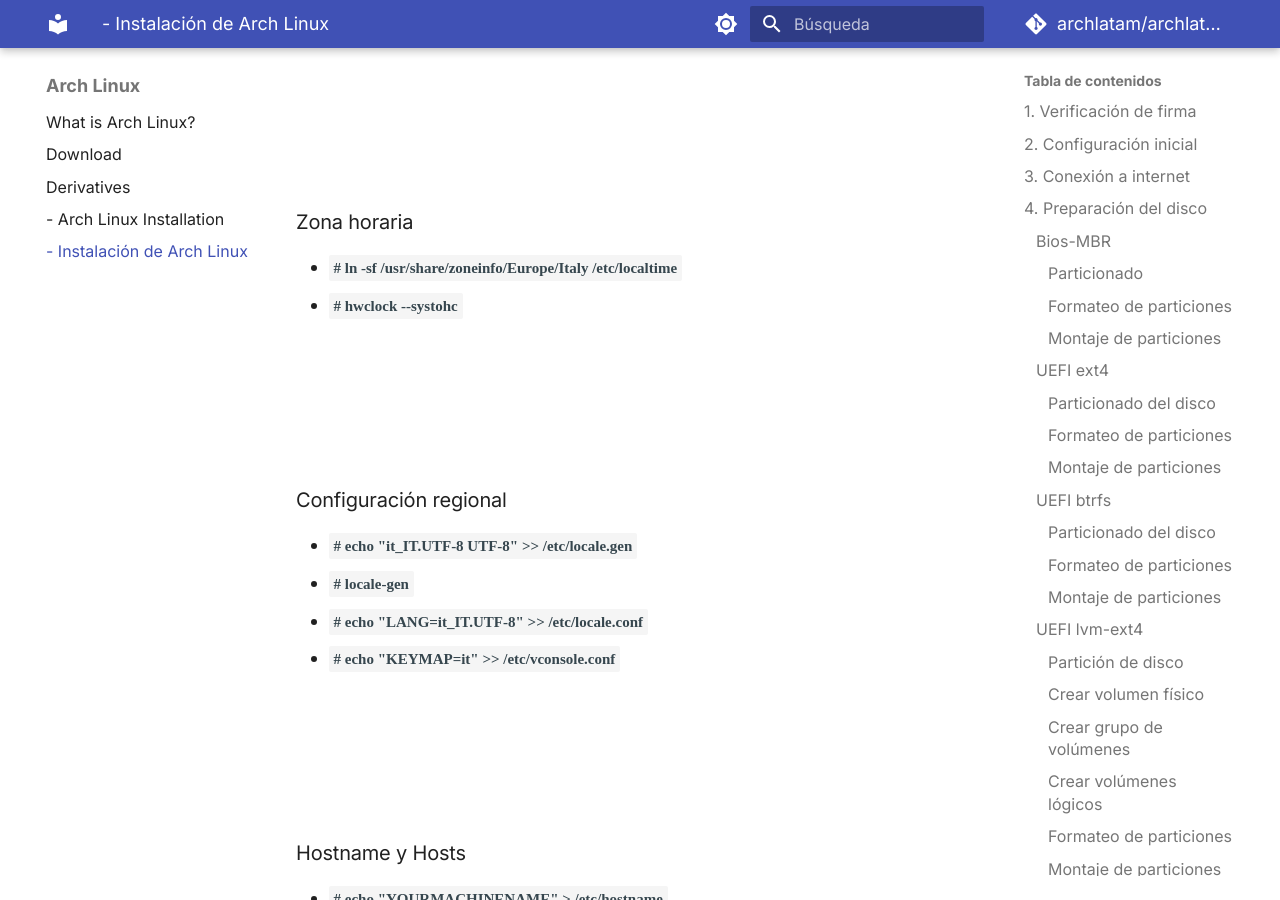
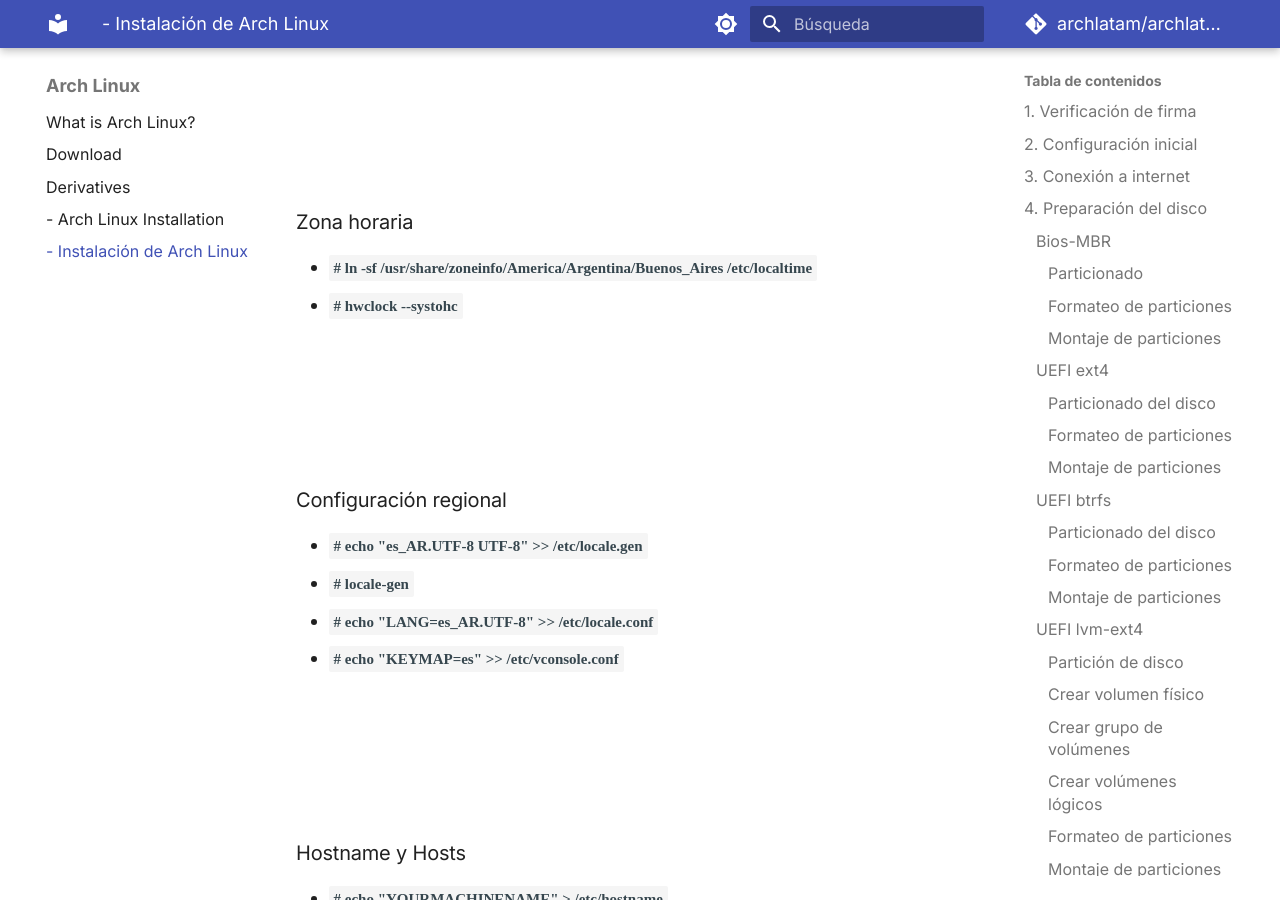
Before and after one commit to archlatam/archlatam.github.io, an MkDocs documentation site: the page built from docs/en/Archlinux-Guide/guida-es.md, in a window 1280 px wide and 900 px high, scrolled down 9783 px. Built offline with MkDocs 1.6.1 and Material for MkDocs 9.7.7, drawn with Linux system fonts in a browser that asks for light colours; comment, search, counter and statistics services are not loaded; the version menu is left out; some of the changed text lies outside the part shown.

Commit message:
update guide

```diff
--- a/docs/en/Archlinux-Guide/guida-es.md
+++ b/docs/en/Archlinux-Guide/guida-es.md
@@ -23,7 +23,7 @@
 
 establezca el idioma de nuestro teclado con el comando:
 
-`# loadkeys it`
+`# loadkeys es`
 
 Los caracteres de la consola se pueden encontrar en **/usr/share/kbd/consolefonts/** y también se pueden establecer con setfont. Por ejemplo, para usar uno de los caracteres más grandes adecuados para pantallas HiDPI, ejecute:
 
@@ -301,17 +301,17 @@
 
 ### Zona horaria
 
-- `# ln -sf /usr/share/zoneinfo/Europe/Italy /etc/localtime`
+- `# ln -sf /usr/share/zoneinfo/America/Argentina/Buenos_Aires /etc/localtime`
 - `# hwclock --systohc`
 
 <br><br><br><br>
 
 ### Configuración regional
 
-- `# echo "it_IT.UTF-8 UTF-8" >> /etc/locale.gen`
+- `# echo "es_AR.UTF-8 UTF-8" >> /etc/locale.gen`
 - `# locale-gen`
-- `# echo "LANG=it_IT.UTF-8" >> /etc/locale.conf`
-- `# echo "KEYMAP=it" >> /etc/vconsole.conf`
+- `# echo "LANG=es_AR.UTF-8" >> /etc/locale.conf`
+- `# echo "KEYMAP=es" >> /etc/vconsole.conf`
 
 <br><br><br><br>
 
```
Also changed, not shown: site/en/Archlinux-Guide/guida-es/index.html, site/index.html, site/search/search_index.json.
